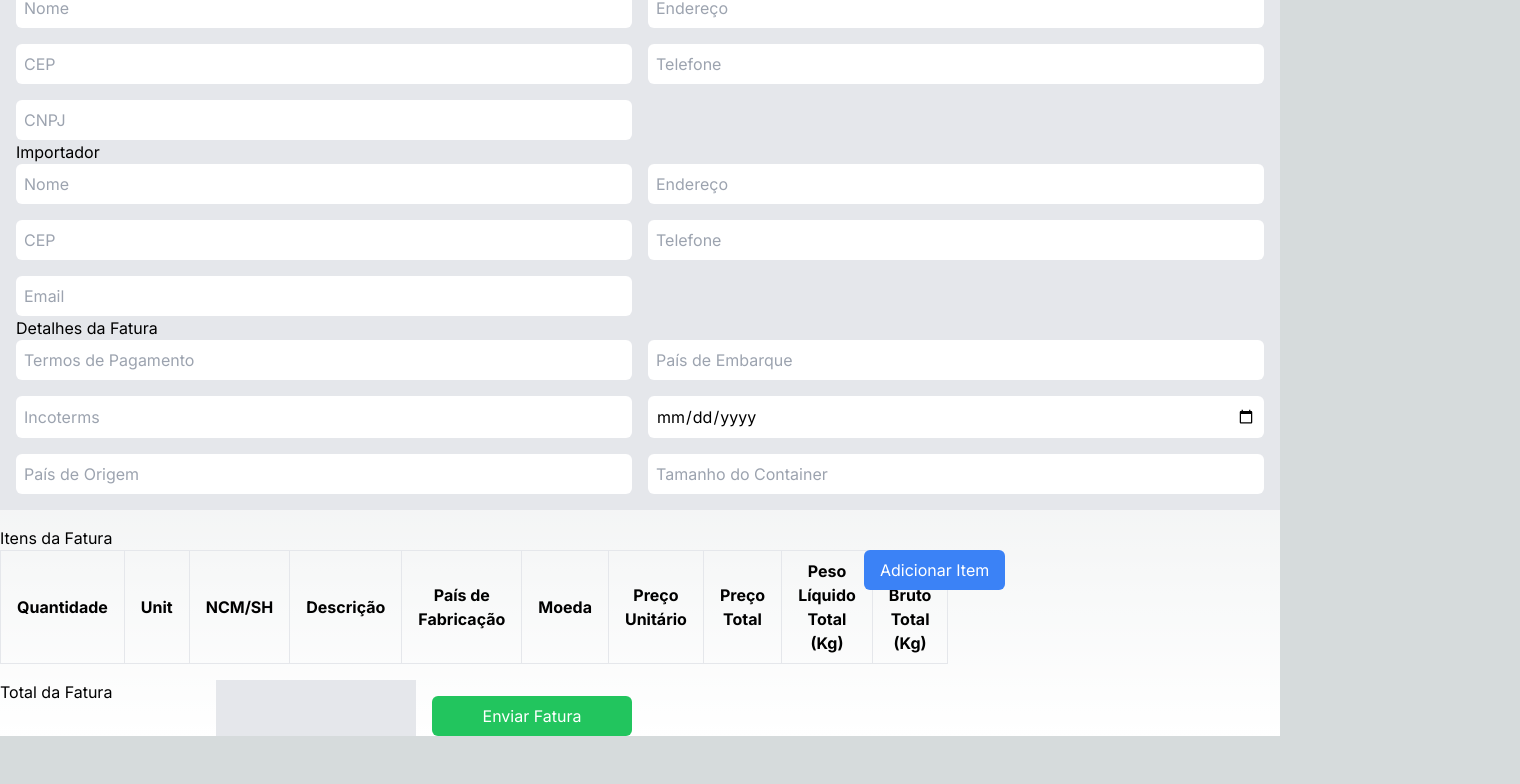
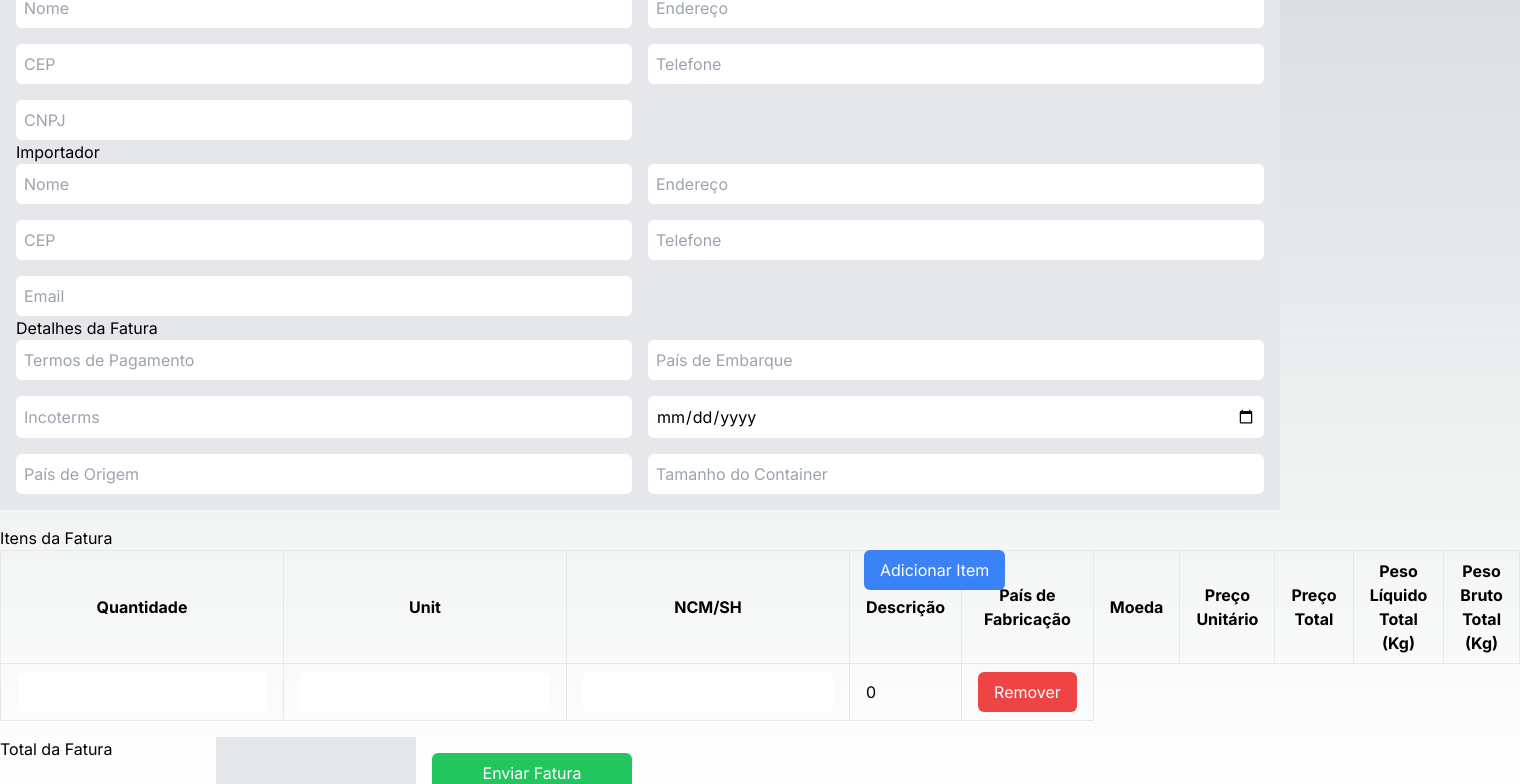
Before and after one commit to RareNinja/createinvoice, a Next.js app: page / in a window 1280 px wide. Shown: the part 100-884 px from the top of the page, 1520 px wide, since content can reach past the window. Before the commit the page ends 836 px from the top, so only its background shows below. Built offline with nearby package versions, Linux system fonts and the light colour scheme.

Commit message:
commit ajustes

```diff
--- a/src/app/page.tsx
+++ b/src/app/page.tsx
@@ -24,7 +24,13 @@ export default function Home() {
     shippingDate: "",
     countryOfOrigin: "",
     sizeContainer: "",
-    items: [],
+    items: [
+      {
+        description : [],
+        quantity : [],
+        unitPrice : []
+      }
+    ],
   });
 
   const { register, handleSubmit } = useForm();
@@ -186,7 +192,7 @@ export default function Home() {
                   <th className="border px-4 py-2">Peso Bruto Total (Kg)</th>
                 </tr>
               </thead>
-              {/* <tbody>
+              <tbody>
                 {formData.items.map((item, index) => (
                   <tr key={index}>
                     <td className="border px-4 py-2">
@@ -252,7 +258,7 @@ export default function Home() {
                     <td className="border px-4 py-2">
                       <button
                         type="button"
-                        onClick={() => handleRemoveItem(index)}
+                        // onClick={() => handleRemoveItem(index)}
                         className="bg-red-500 text-white px-4 py-2 rounded-md"
                       >
                         Remover
@@ -260,7 +266,7 @@ export default function Home() {
                     </td>
                   </tr>
                 ))}
-              </tbody> */}
+              </tbody>
             </table>
           </div>
 
```
